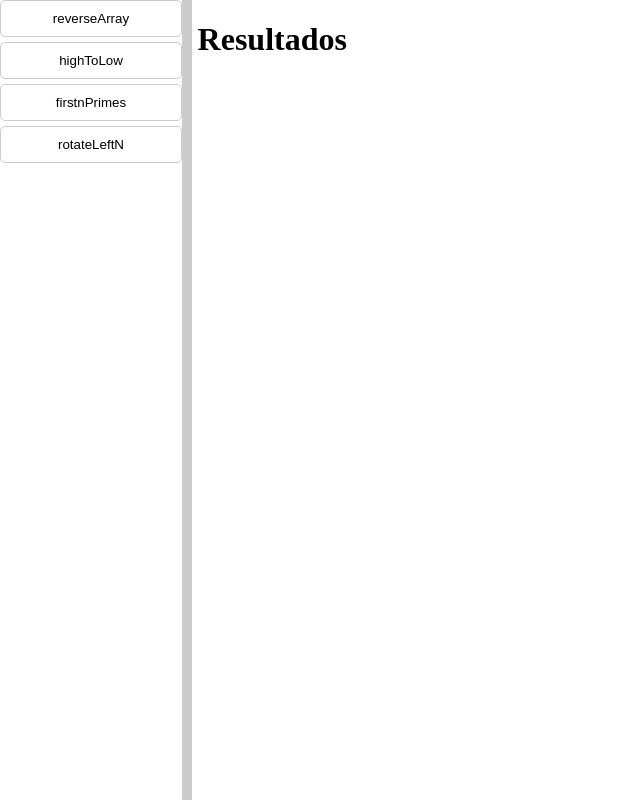
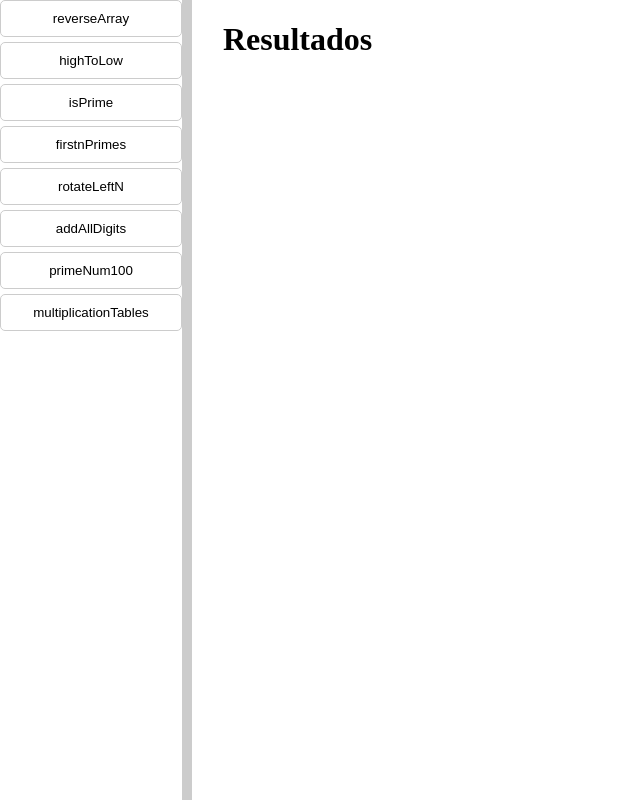
Before and after one commit to JuanPabloYarceE/project-vite-react-basic, a React (Vite) app: page / in a window 1280 px wide. Shown: the whole page, without its empty margins (0-640 px from the left). Built offline with nearby package versions, Linux system fonts and the light colour scheme.

Commit message:
Automate scriptRunner (Accordion) and create button automatically from file scripts.js

```diff
--- a/src/AccordionItem.jsx
+++ b/src/AccordionItem.jsx
@@ -1,17 +1,11 @@
 // AccordionItem.js
+import React from "react";
+import "./styles.css";
 
-import React from "react";
-import "./styles.css"; // Importa el archivo de estilos CSS específico para AccordionItem
-
-const AccordionItem = ({ title, onButtonClick }) => {
-  return (
-    <button
-      className="buttonStyle"
-      onClick={() => onButtonClick(title)}
-    >
-      {title}
-    </button>
-  );
-};
+const AccordionItem = ({ title, ejecutarScript }) => (
+  <button className="buttonStyle" onClick={() => ejecutarScript(title)}>
+    {title}
+  </button>
+);
 
 export default AccordionItem;
--- a/src/ExercisesAccordion.jsx
+++ b/src/ExercisesAccordion.jsx
@@ -1,134 +1,43 @@
 import React, { useState } from "react";
 import "./styles.css"; // Importa el archivo de estilos CSS
+import AccordionItem from "./AccordionItem";
+import scripts from "./scripts"; // Importa el objeto scripts desde el nuevo archivo
 
 const ScriptRunner = () => {
   const [resultado, setResultado] = useState('');
 
-  const scripts = {
-    reverseArray: () => {
-        const a = [1, 2, 35, 3, 55, 6, 324, 23, 5];
-        return a.map((_, index) => a[a.length - index - 1]);
-      },
-
-      highToLow: () => {
-        const a = [];
-        let temp;
-        let swap = false;
-        let rangeRandom;;
-
-        for(let i = 0; i < 10; i++){
-            rangeRandom = Math.round(Math.random() * (10 - (-10)) -10);
-            a.push(rangeRandom);
-        }
-
-        for (let i = 0; i < a.length; i++) {
-          for (let j = 0; j < a.length - i - 1; j++) {
-            if (a[j] < a[j + 1]) {
-              temp = a[j];
-              a[j] = a[j + 1];
-              a[j + 1] = temp;
-              swap = true;
-            }
-          }
-          if (swap === false) {
-            break;
-          }
-        }
-        return a;
-      },
-
-      isPrime : (n) => {
-          if (n == 2){
-              return true;
-          }
-          else if(n<2 || n%2==0) {
-              return false;
-          }
-
-          for(let i = 3; i < n/2; i++){
-              if(n%i==0){
-                  return false;
-              }
-          }
-          return true;
-      },
-
-      firstnPrimes: () => {
-          const startAt = prompt("Starts at: ");
-          const until = prompt("until: ");
-          const nPrimes = [];
-
-          if(isNaN(startAt) || isNaN(until) || startAt > until || startAt < 0 || until < 0){
-              console.log("Error");
-              return;
-          }
-
-          let contador = 0;
-          let i = startAt;
-
-          while(contador < until){
-              if(scripts.isPrime(i)){
-                  nPrimes.push(i);
-            //      console.log(nPrimes);
-                  contador++;
-              }
-              i++;
-          }
-          console.log(nPrimes);
-          return nPrimes;
-      },
-
-      rotateLeftN : () => {
-        const l = [];
-        const n = prompt(">: ");
-        const a = Array.from({ length: 10 }, () => Math.floor(Math.random() * (15 + 1)));
-        l.push(a);
-
-        for(let i = 0; i < n; i++){
-            a.push(a[i]);
-            a.shift();
-        }
-        l.push(a);
-        return l;
-    }
-  };
-
   const ejecutarScript = (scriptName) => {
     try {
       const resultadoScript = scripts[scriptName]();
-      console.log(resultadoScript + " <---------");
+      //console.log(resultadoScript + " <---------");
       setResultado(JSON.stringify(resultadoScript, null, 2));
-      console.log(resultado + "  RESULT");
+      //  console.log(resultado + "  RESULT");
     } catch (error) {
       setResultado(`Error al ejecutar el script: ${error.message}`);
     }
   };
-  const AccordionItem = ({ title }) => {
-    return (
-      <button
-        className="buttonStyle" // Aplica la clase de estilo al botón
-        onClick={() => ejecutarScript(title)}
-      >
-        {title}
-      </button>
-    );
+
+  const renderAccordionItems = () => {
+    const scriptNames = Object.keys(scripts);
+    return scriptNames.map((scriptName) => (
+      <AccordionItem key={scriptName} title={scriptName} ejecutarScript={ejecutarScript} />
+    ));
   };
 
   const ExercisesAccordion = () => {
     return (
       <>
-        <div className="accordionStyle"> {/* Aplica la clase de estilo al acordeón */}
-        <AccordionItem title="reverseArray" />
-        <AccordionItem title="highToLow" />
-        <AccordionItem title="firstnPrimes" />
-        <AccordionItem title="rotateLeftN" />
-
-
-          {/* Agrega más botones para ejecutar otros scripts */}
+        <div className="accordionStyle">
+          {/*  <AccordionItem title="reverseArray" ejecutarScript={ejecutarScript} />
+        <AccordionItem title="highToLow" ejecutarScript={ejecutarScript} />
+        <AccordionItem title="firstnPrimes" ejecutarScript={ejecutarScript}/>
+        <AccordionItem title="rotateLeftN" ejecutarScript={ejecutarScript}/>
+        <AccordionItem title="addAllDigits" ejecutarScript={ejecutarScript}/> */}
+          {renderAccordionItems()}
         </div>
-        <div className="contentStyle"> {/* Aplica la clase de estilo al contenido */}
+        <div className="contentStyle">
           <h1>Resultados</h1>
-          <p>{resultado}</p>
+          <pre>{resultado}</pre>
         </div>
       </>
     );
--- /dev/null
+++ b/src/scripts.js
@@ -0,0 +1,144 @@
+const scripts = {
+    reverseArray: () => {
+        const a = [1, 2, 35, 3, 55, 6, 324, 23, 5];
+        return a.map((_, index) => a[a.length - index - 1]);
+      },
+
+      highToLow: () => {
+        const a = [];
+        let temp;
+        let swap = false;
+        let rangeRandom;;
+
+        for(let i = 0; i < 10; i++){
+            rangeRandom = Math.round(Math.random() * (10 - (-10)) -10);
+            a.push(rangeRandom);
+        }
+
+        for (let i = 0; i < a.length; i++) {
+          for (let j = 0; j < a.length - i - 1; j++) {
+            if (a[j] < a[j + 1]) {
+              temp = a[j];
+              a[j] = a[j + 1];
+              a[j + 1] = temp;
+              swap = true;
+            }
+          }
+          if (swap === false) {
+            break;
+          }
+        }
+        console.log(a);
+        return a;
+      },
+
+      isPrime : (n) => {
+          if (n == 2){
+              return true;
+          }
+          else if(n<2 || n%2==0) {
+              return false;
+          }
+
+          for(let i = 3; i < n/2; i++){
+              if(n%i==0){
+                  return false;
+              }
+          }
+          return true;
+      },
+
+      firstnPrimes: () => {
+          const startAt = 35;//prompt("Starts at: ");
+          const until = 3;//prompt("until: ");
+          const nPrimes = [];
+
+          if(isNaN(startAt) || isNaN(until) ||  startAt < 0 || until < 0){
+              console.log(startAt > until);
+              console.log("Error");
+              return;
+          }
+
+          console.log("OK");
+
+          let contador = 0;
+          let i = startAt;
+
+          while(contador < until){
+              if(scripts.isPrime(i)){
+                  nPrimes.push(i);
+            //      console.log(nPrimes);
+                  contador++;
+              }
+              i++;
+          }
+          console.log(nPrimes);
+          return nPrimes;
+      },
+
+      rotateLeftN : () => {
+        const n = parseInt(prompt(">: "));
+        const a = Array.from({ length: 10 }, () => Math.floor(Math.random() * (15 + 1)));
+
+        console.log(a, " before");
+        for(let i = 0; i < n; i++){
+
+          console.log("------for------");
+          a.push(a[0]);
+          a.shift();
+        }
+
+        return a;
+    },
+    addAllDigits : () => {
+        const num = prompt('>: ');
+        let sum = 0;
+        for(let i = 0; i < num.length; i++){
+            sum += parseInt(num[i]);
+        }
+        console.log(sum);
+        return sum;
+    },
+
+    primeNum100 : () => {
+        const primeNumbers = [];
+        let flag = true;
+        let contador = 0;
+        let i = 0;
+        while(flag){
+            if(scripts.isPrime(i)){
+                primeNumbers.push(i);
+                contador++;
+            }
+            if(contador==100){
+                flag=false;
+            }
+            i++;
+        }
+        return primeNumbers;
+    },
+
+    multiplicationTables: () => {
+        const tables = [];
+        const amount = prompt(">: ");
+        const rows = prompt(">: ");
+
+        for (let i = 1; i <= amount; i++) {
+          const actualRow = [];
+
+          for (let j = 1; j <= rows; j++) {
+            let x = i * j;
+            actualRow.push(x);
+          }
+
+          // Agrega una fila a las tablas con un salto de línea al final
+          tables.push(actualRow.join(", ") + "\n");
+        }
+
+        // Devuelve las tablas como un solo string con saltos de línea entre ellas
+        return tables.join("");
+      }
+
+  };
+
+  export default scripts;
--- a/src/styles.css
+++ b/src/styles.css
@@ -30,5 +30,5 @@
 
   /* Estilos para el contenido */
   .contentStyle {
-    margin-left: 15%;
+    margin-left: 17%;
   }
```
Also changed, not shown: src/toBeMade/ExercisesOutput.jsx (added).
